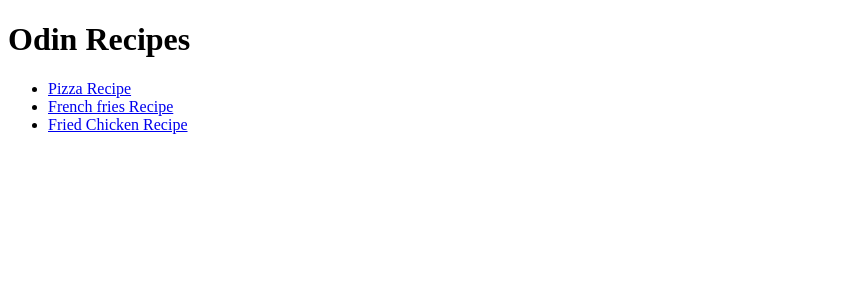
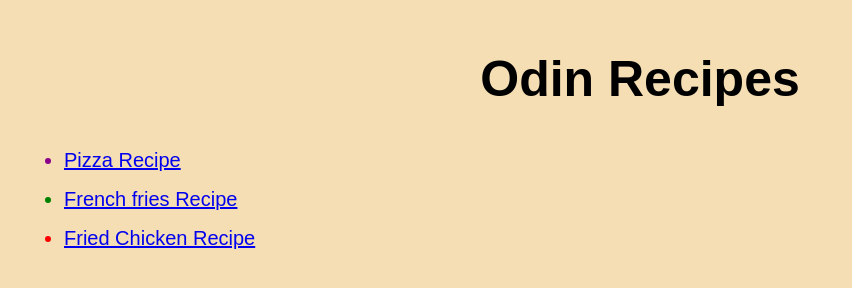
Before and after one commit to Dylancitouwu/odin-recipes, a plain HTML site: page index.html in a window 1280 px wide. Shown: the whole page, without its empty margins (0-852 px from the left). Drawn offline with Linux system fonts and the light colour scheme.

Commit message:
Made changes with CSS

```diff
--- a/index.html
+++ b/index.html
@@ -3,14 +3,20 @@
     <head>
         <title>Recipes</title>
         <meta charset="UTF-8">
+        <link rel = 'stylesheet' href="style.css">
     </head>
 
     <body>
-        <h1>Odin Recipes</h1>
+        <div class="title"><h1>Odin Recipes</h1></div>
         <ul>
-            <li><a href="recipes/pizza.html">Pizza Recipe</a></li>
-            <li><a href="recipes/ffries.html">French fries Recipe</a></li>
-            <li><a href="recipes/friedchicken.html">Fried Chicken Recipe</a></li>
+            <div class="list"></div>
+            <div class = 'pizza'><li><a href="recipes/pizza.html">Pizza Recipe</a></li>
+            </div>
+            <div class="ffries"><li><a href="recipes/ffries.html">French fries Recipe</a></li>
+            </div>
+            <div class="chicken"><li><a href="recipes/friedchicken.html">Fried Chicken Recipe</a></li></div>
+        </div>
         </ul>
+
     </body>
 </html>
--- /dev/null
+++ b/style.css
@@ -0,0 +1,27 @@
+body {
+    background-color: wheat;
+    font-family: Arial, Helvetica, sans-serif;
+    padding: 8px;
+}
+.title{
+    text-align: center;
+    font-size: 25px;
+}
+.list{
+    margin: 5px;
+}
+.pizza{
+    font-size: 20px;
+    padding: 8px;
+    color:darkmagenta;
+}
+.ffries{
+    font-size: 20px;
+    padding: 8px;
+    color:green;
+}
+.chicken{
+    font-size: 20px;
+    padding: 8px;
+    color:red;
+}
```
